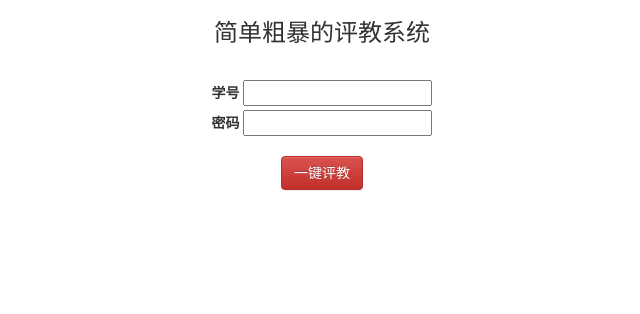
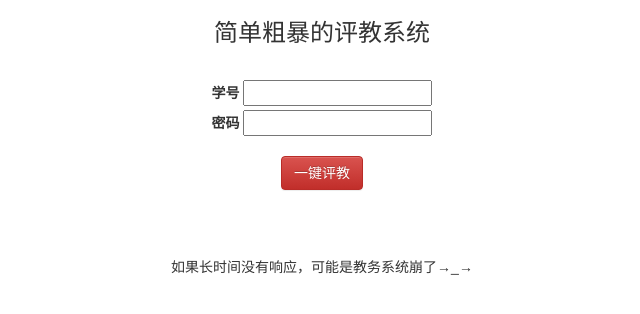
Before and after one commit to TofuNotHere/SCU_AutoEvaluate_Web, a Django app: page / in a window 1280 px wide. Shown: the top 314 px of the page, without its empty margins (318-958 px from the left). Run offline with Django 3.2, Linux system fonts and the light colour scheme; some libraries are stand-ins or nearby versions.

Commit message:
update the page

```diff
--- a/auto/autoEv.py
+++ b/auto/autoEv.py
@@ -123,3 +123,4 @@ class PJ():
                 return  parser.lis
         except:
                 print('网络状况不佳。。。评教失败 ╮(╯▽╰)╭')
+                return ['网络不佳，只评了部分老师，请重试']
--- a/auto/templates/input.html
+++ b/auto/templates/input.html
@@ -50,6 +50,8 @@
                          <br>
                         <button type="submit" class="btn btn-danger">一键评教</button>
                     </div>
+					<br><br><br>
+					<h5>如果长时间没有响应，可能是教务系统崩了→_→</h5>
                 </div>
             </form>
         </div>
--- a/auto/templates/res.html
+++ b/auto/templates/res.html
@@ -37,6 +37,8 @@
             </h3>
             {% for var in res %}
             <h5>{{ var }}</h5>
-            {% endfor %}
+            {% endfor %}<br><br>
+			<h5>如果什么结果都没有，一般是账号密码错了，或者教务处崩了~~</h5>
+			<a href="https://github.com/TofuNotHere/SCU_AutoEvaluate_Web"><h4>项目源码，有兴趣的可以看看</h4></a>
 </div>
 </body>
```
Also changed, not shown: 1 other file.
